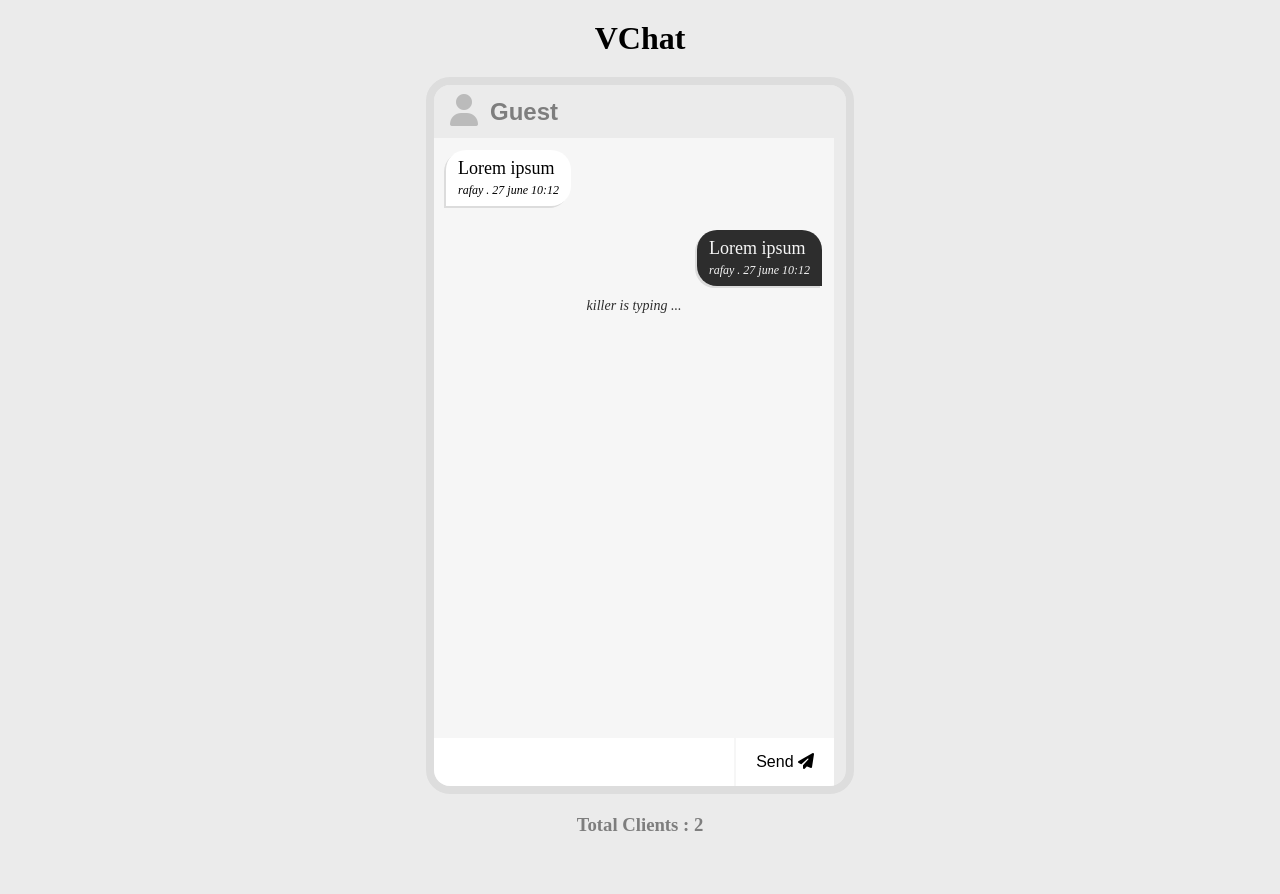
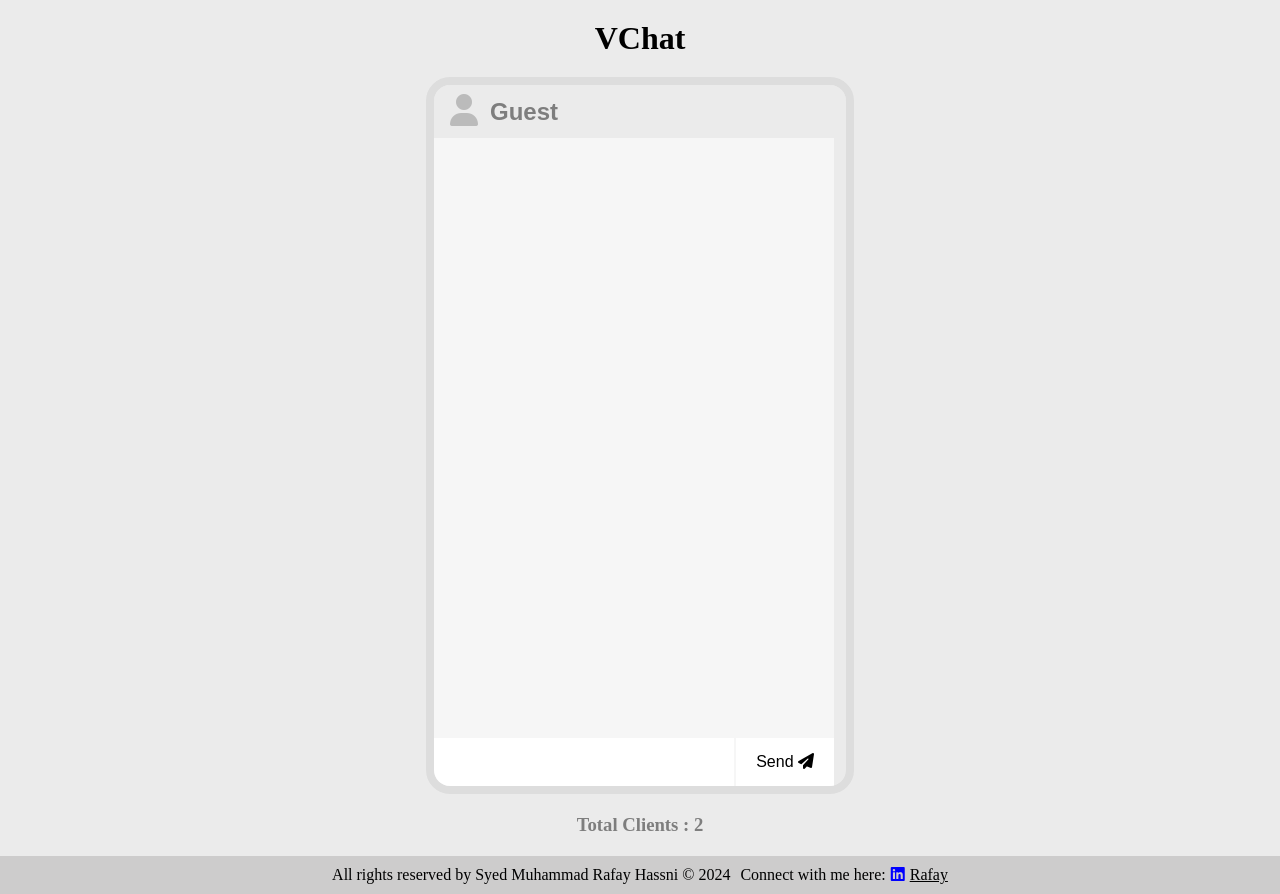
Before and after one commit to rafaysyed1/Let-s-Chat, a website: page public/index.html in a window 1280 px wide. Before the commit the page ends 856 px from the top, so only its background shows below. Drawn offline with nearby package versions, Linux system fonts and the light colour scheme; no server answers.

Commit message:
Added the footer and change the icon and improve the application asthetics

```diff
--- a/public/index.html
+++ b/public/index.html
@@ -7,9 +7,9 @@
     <link rel="stylesheet" href="https://cdnjs.cloudflare.com/ajax/libs/font-awesome/6.5.1/css/all.min.css"
         integrity="sha512-DTOQO9RWCH3ppGqcWaEA1BIZOC6xxalwEsw9c2QQeAIftl+Vegovlnee1c9QX4TctnWMn13TZye+giMm8e2LwA=="
         crossorigin="anonymous" referrerpolicy="no-referrer" />
-
+        <link rel="icon" href="/public/app_icon.png" type="image/x-icon">
         <link rel="stylesheet" href="./style.css">
-    <title>Chat App</title>
+    <title>V Chat</title>
 </head>
 
 <body>
@@ -20,21 +20,6 @@
             <input type="text" id="nameInput" class="nameInput" value="Guest" maxlength="20">
         </div>
         <ul class="messageContainer" id="message-container">
-            <li class="messageLeft">
-                <p class="message">Lorem ipsum
-                    <span>rafay . 27 june 10:12</span>
-                </p>
-
-            </li>
-            <li class="messageRight">
-                <p class="message">Lorem ipsum
-                    <span>rafay . 27 june 10:12</span>
-                </p>
-
-            </li>
-            <li class="messageFeedback">
-                <p class="feedback" id="feedback">killer is typing ...</p>
-            </li>
         </ul>
         <form  class="messageForm" id="messageForm">
             <input type="text" name="message" id="messageInput" class="messageInput">
@@ -45,6 +30,20 @@
 
     </div>
     <h3 class="clientsTotal" id="cleintsTotal">Total Clients : 2</h3>
+    <footer class="footer">
+        <div class="copyright">
+            <p>All rights reserved by Syed Muhammad Rafay Hassni &copy 2024 </p>
+        </div>
+        <div class="links">
+            <p>Connect with me here:</p>
+
+
+        </div>
+        <div class="linkedin">
+            <span><i class="fa-brands fa-linkedin"></i><a class="linked_link" href="https://www.linkedin.com/in/syedmuhammadrafayhassni/">Rafay</a></span>
+        </div>
+
+    </footer>
 
     <script src="/socket.io/socket.io.js"></script>
     <script src="./moment.min.js"></script>
--- a/public/style.css
+++ b/public/style.css
@@ -3,6 +3,11 @@
     padding: 0;
     box-sizing: border-box;
     scroll-behavior: smooth;
+
+}
+a{
+    color: black;
+    text-decoration: underline;
 }
 
 body{
@@ -74,7 +79,7 @@ body{
 .messageRight {
     border-radius: 20px 20px 0px 20px;
     align-self: flex-end;
-    background-color: #2d2d2d;
+    background-color: green;
     color: #f6f6f6;
     box-shadow: -2px 2px #dcdcdc;
 
@@ -126,3 +131,25 @@ body{
     color: #7e7e7e;
 
 }
+.footer{
+    display: flex;
+    justify-content: center;
+    align-items: center;
+    width: 100%;
+    padding: 10px;
+    color: black;
+    text-align: center;
+    background-color: rgba(17, 14, 14, 0.136);
+}
+.links{
+    padding-left: 10px;
+}
+
+.linkedin .fa-linkedin,
+.linkedin .linked_link {
+    padding-left: 5px;
+}
+
+.linkedin .fa-linkedin{
+    color: blue;
+}
```
Also changed, not shown: public/app_icon.png (added).
